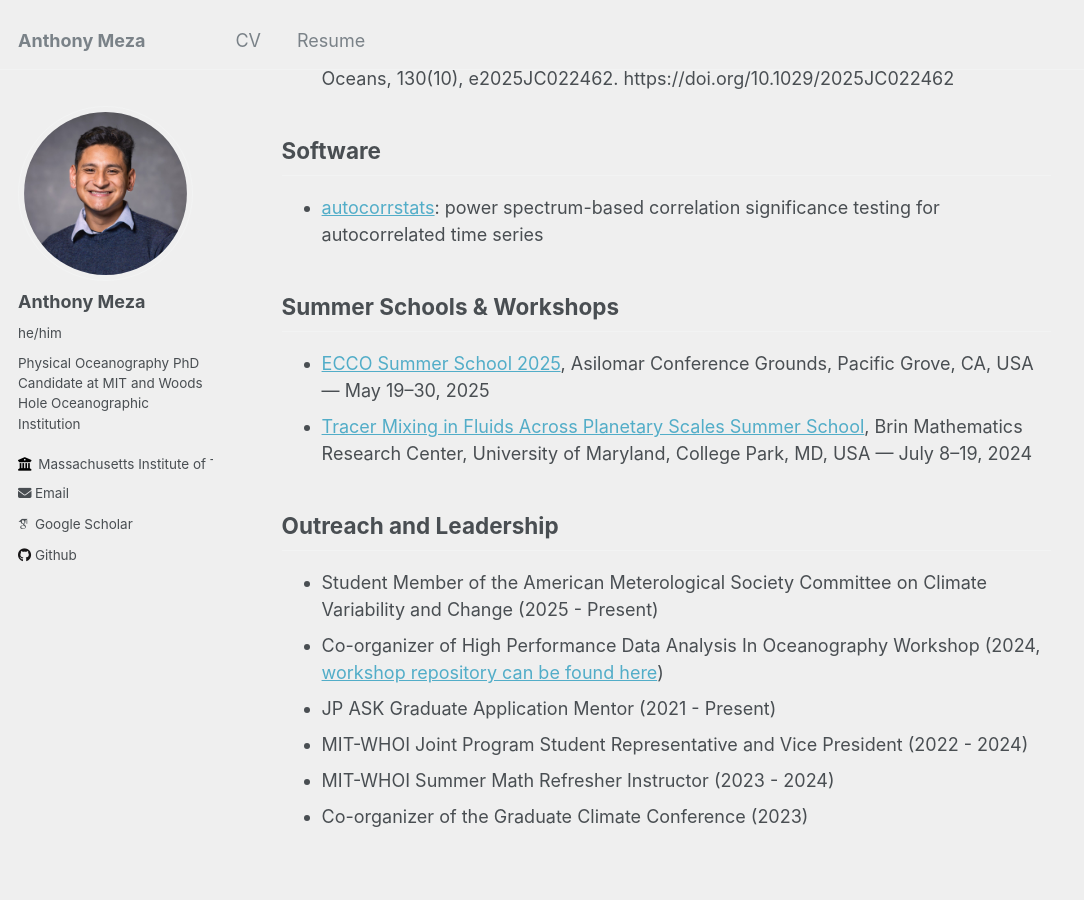
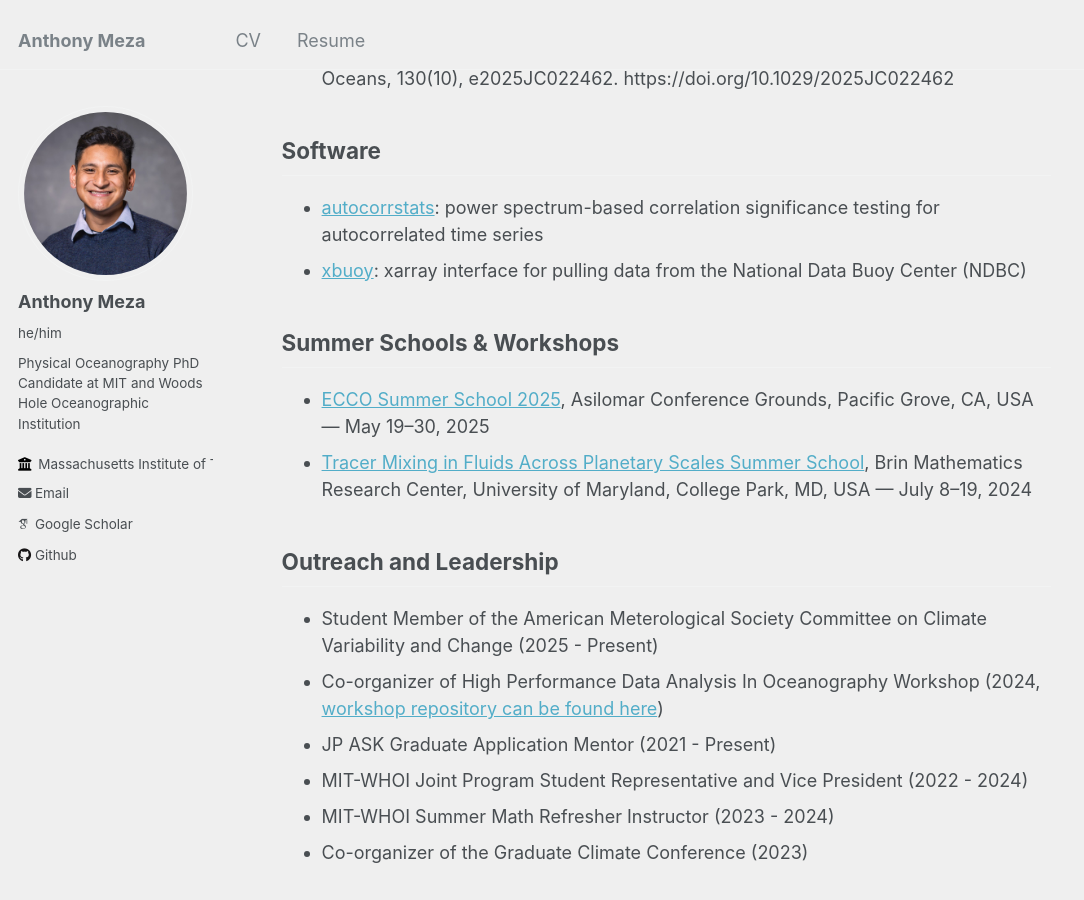
Before and after one commit to anthony-meza/anthony-meza.github.io, a Jekyll site: the page built from _pages/about.md, in a window 1280 px wide and 900 px high, scrolled down 1069 px. Shown: the whole window, without its empty margins (0-1084 px from the left). Built offline with Jekyll 4.4.1, drawn with Linux system fonts in a browser that asks for light colours; some web fonts are replaced.

Commit message:
Add xbuoy project and update summer school details

```diff
--- a/_pages/about.md
+++ b/_pages/about.md
@@ -36,6 +36,7 @@ Before starting my PhD, I earned an A.S. in Mathematics from Fullerton College a
 
 ## Software
 - [autocorrstats](https://github.com/anthony-meza/autocorrstats.git): power spectrum-based correlation significance testing for autocorrelated time series
+- [xbuoy](https://github.com/anthony-meza/xbuoy): xarray interface for pulling data from the National Data Buoy Center (NDBC)
 
 ## Summer Schools & Workshops
 - [ECCO Summer School 2025](https://ecco-summer-school.github.io/ecco-2025/), Asilomar Conference Grounds, Pacific Grove, CA, USA — May 19–30, 2025
```
